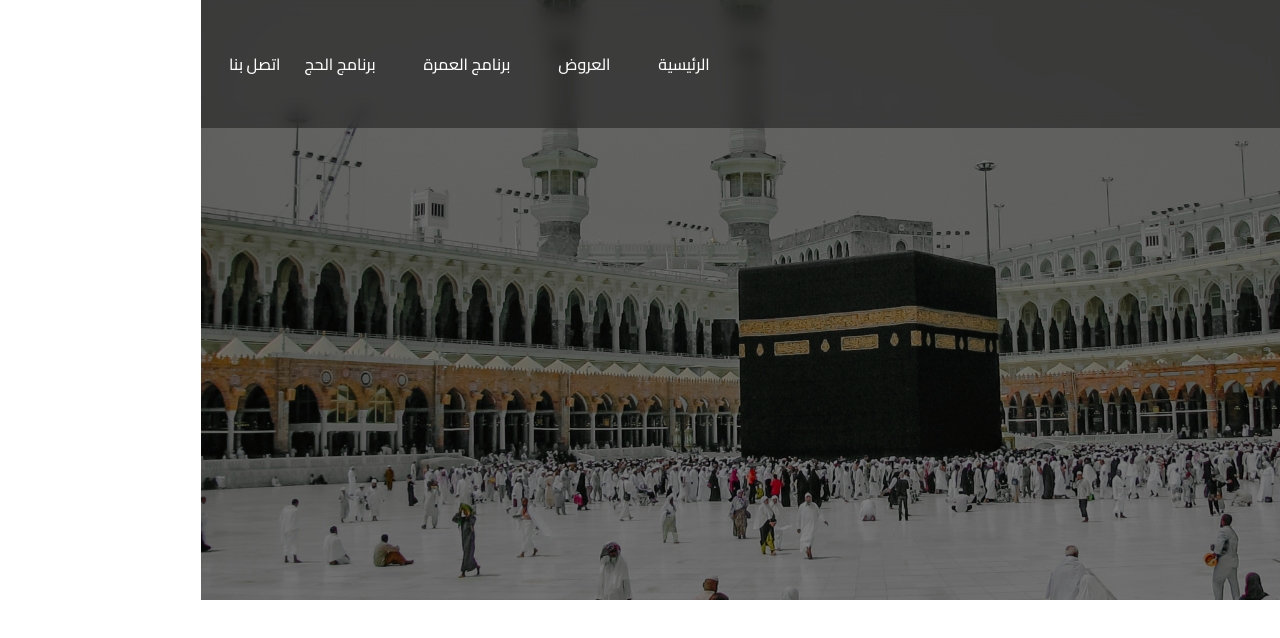
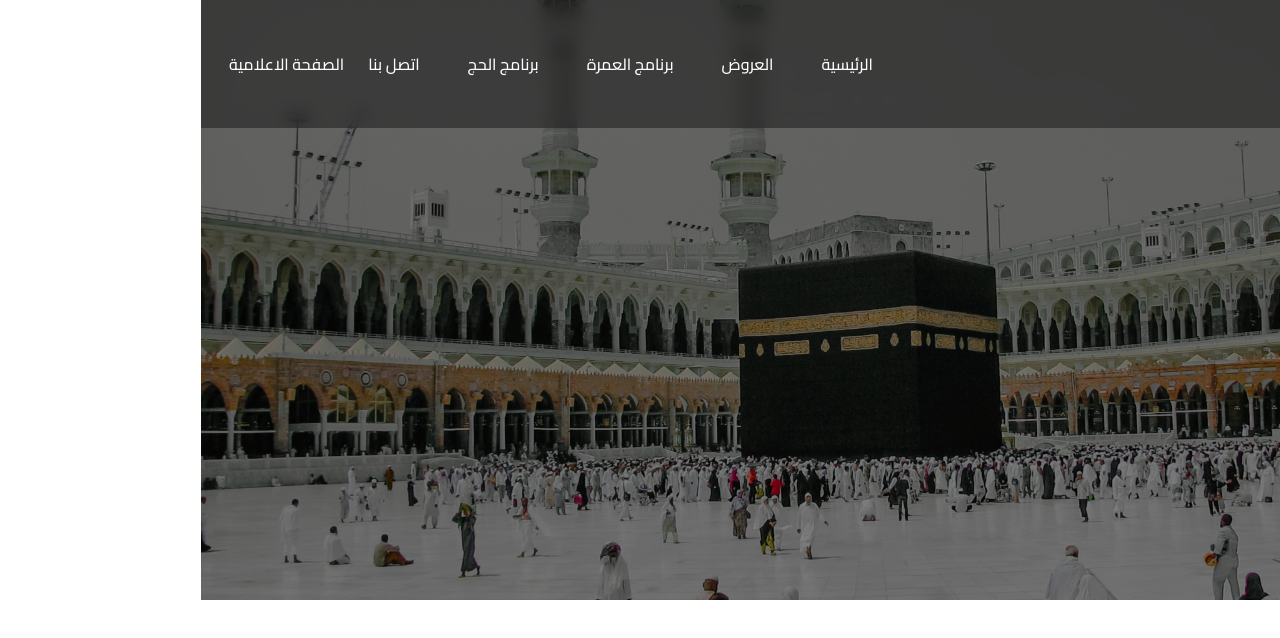
Before and after one commit to Omar-Risi/nidaa-hajj, a Next.js app: page / in a window 1280 px wide. Shown: the top 638 px of the page. Built offline with nearby package versions, Linux system fonts and the light colour scheme.

Commit message:
chore: added media to nav

```diff
--- a/src/components/navigation.tsx
+++ b/src/components/navigation.tsx
@@ -33,6 +33,7 @@ export function Navigation() {
     { href: '/omrah', label: 'برنامج العمرة', ariaLabel: 'Omrah Programme' },
     { href: '/hajj', label: 'برنامج الحج', ariaLabel: 'Hajj Programme' },
     { href: '/contact', label: 'اتصل بنا', ariaLabel: 'Contact Us' },
+    { href: '/media', label: 'الصفحة الاعلامية', ariaLabel: 'Media' },
   ];
 
   const toggleMobileMenu = () => {
```
